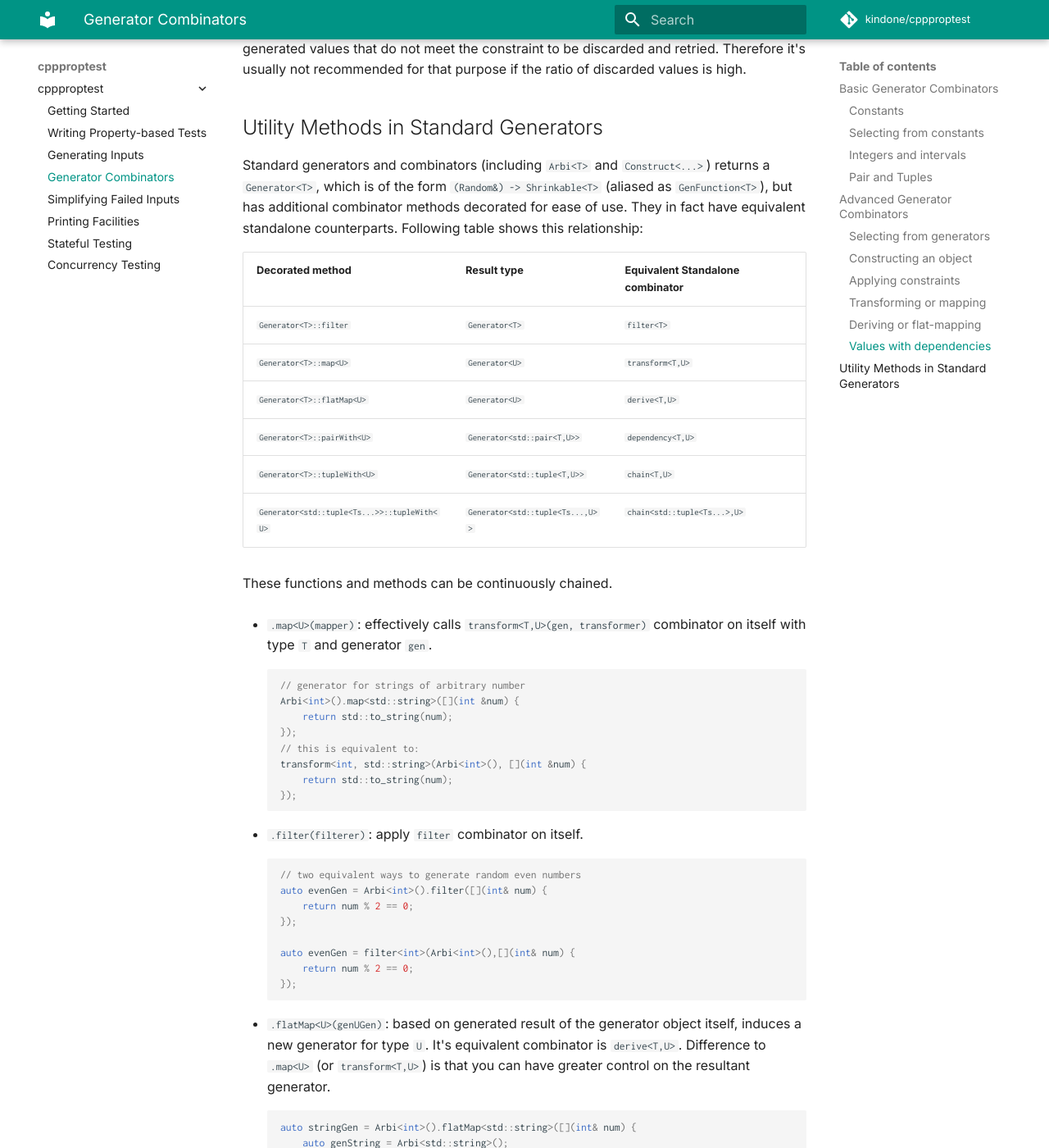
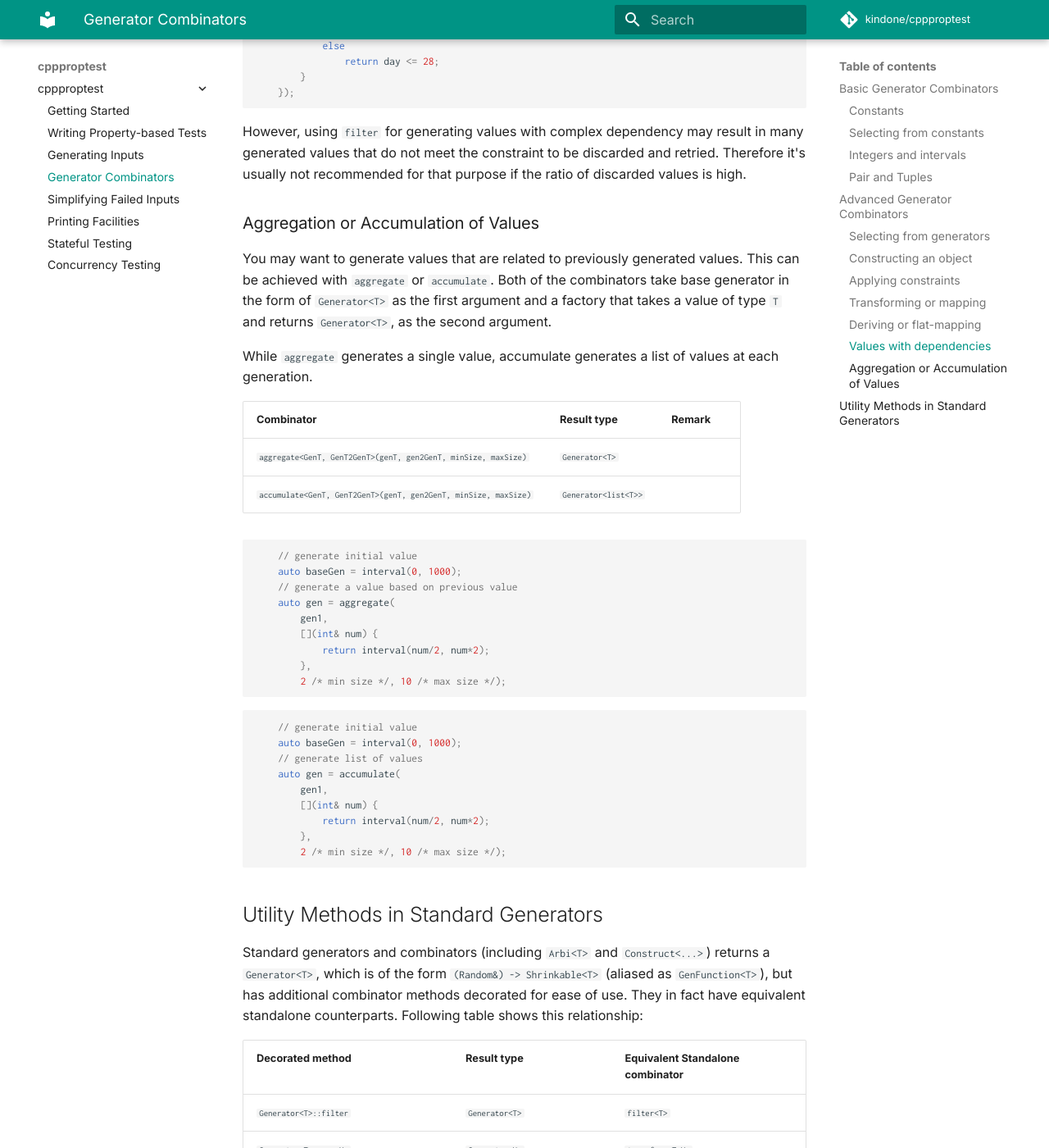
Before and after one commit to kindone/cppproptest, an MkDocs documentation site: the page built from docs/Combinators.md, in a window 1280 px wide and 1400 px high, scrolled down 6605 px. Shown: the whole window at 82% size. Built offline with MkDocs 1.6.1 and Material for MkDocs 9.7.7, drawn with Linux system fonts in a browser that asks for light colours; comment, search, counter and statistics services are not loaded; some of the changed text lies outside the part shown.

Commit message:
aggregate/accumulate in doc

````diff
--- a/docs/Combinators.md
+++ b/docs/Combinators.md
@@ -5,18 +5,19 @@ Generator combinators are provided for building a new generator based on existin
 
 While you can go through this document from top to the bottom, you might be want to find a suitable combinator for your use case using this table:
 
-| Purpose                                            | Related Generator/Combinator                                                                                           | Examples                                   |
-| -------------------------------------------------- | ---------------------------------------------------------------------------------------------------------------------- | ------------------------------------------ |
-| Generate just a constant                           | [`just<T>`](#constants)                                                                                                | `0` or `"1337"`                            |
-| Generate a value within constants                  | [`elementOf<T>`](#selecting-from-values)                                                                               | a prime number under 100                   |
-| Generate a list of unique values                   | [`Arbi<set<T>>`](Generators.md#built-in-arbitraries)                                                                   | `{3,5,1}` but not `{3,5,5}`                |
-| Generate a value within numeric range of values    | [`interval<T>`, `integers<T>`](#integers-and-intervals)                                                                | a number within `1`~`9999`                 |
-| Generate a pair or a tuple of different types      | [`pairOf<T1,T2>`, `tupleOf<Ts...>`](#pair-and-tuples)                                                                  | a `pair<int, string>`                      |
-| Union multiple generators                          | [`unionOf<T>` (`oneOf<T>`)](#selecting-from-generators)                                                                | `20~39` or `60~79` combined                |
-| Transform into another type or a value             | [`transform<T,U>`](#transforming-or-mapping)                                                                           | `"0"` or `"1.4"` (a number as string).     |
-| Generate a struct or a class object                | [`construct<T,ARGS...>`](#constructing-an-object)                                                                      | a `Rectangle` object with width and height |
-| Apply constraints in generated values              | [`filter` (`suchThat`)](#applying-constraints)                                                                         | an even natural number (`n % 2 == 0`)      |
-| Generate values with dependencies or relationships | [`dependency`, `chain`](#values-with-dependencies), [`pairWith`, `tupleWith`](#utility-methods-in-standard-generators) | a rectangle where `width == height * 2`    |
+| Purpose                                              | Related Generator/Combinator                                                                                           | Examples                                                                      |
+| ---------------------------------------------------- | ---------------------------------------------------------------------------------------------------------------------- | ----------------------------------------------------------------------------- |
+| Generate just a constant                             | [`just<T>`](#constants)                                                                                                | `0` or `"1337"`                                                               |
+| Generate a value within constants                    | [`elementOf<T>`](#selecting-from-values)                                                                               | a prime number under 100                                                      |
+| Generate a list of unique values                     | [`Arbi<set<T>>`](Generators.md#built-in-arbitraries)                                                                   | `{3,5,1}` but not `{3,5,5}`                                                   |
+| Generate a value within numeric range of values      | [`interval<T>`, `integers<T>`](#integers-and-intervals)                                                                | a number within `1`~`9999`                                                    |
+| Generate a pair or a tuple of different types        | [`pairOf<T1,T2>`, `tupleOf<Ts...>`](#pair-and-tuples)                                                                  | a `pair<int, string>`                                                         |
+| Union multiple generators                            | [`unionOf<T>` (`oneOf<T>`)](#selecting-from-generators)                                                                | `20~39` or `60~79` combined                                                   |
+| Transform into another type or a value               | [`transform<T,U>`](#transforming-or-mapping)                                                                           | `"0"` or `"1.4"` (a number as string).                                        |
+| Generate a struct or a class object                  | [`construct<T,ARGS...>`](#constructing-an-object)                                                                      | a `Rectangle` object with width and height                                    |
+| Apply constraints in generated values                | [`filter` (`suchThat`)](#applying-constraints)                                                                         | an even natural number (`n % 2 == 0`)                                         |
+| Generate values with dependencies or relationships   | [`dependency`, `chain`](#values-with-dependencies), [`pairWith`, `tupleWith`](#utility-methods-in-standard-generators) | a rectangle where `width == height * 2`                                       |
+| Generate a value based on previously generated value | [`aggregate`, `accumulate`](#aggregation-or-accumulation-of-values)                                                    | a sequence of numbers where each one is between 0.5x and 1.5x of its previous |
 
 &nbsp;
 
@@ -106,6 +107,7 @@ You can combine generators to a single generator that can generate each of them
     // generates a numeric within ranges [0,10], [100, 1000], [10000, 100000]
     auto evenGen = oneOf<int>(weightedGen(interval(0, 10), 0.8), weightedGen(interval(100, 1000), 0.15), interval(10000, 100000)/* weight automatically becomes 1.0 - (0.8 + 0.15) == 0.05 */);
     ```
+
 * `unionOf<T>` is an alias of `oneOf<T>`
 
 ### Constructing an object
@@ -137,6 +139,7 @@ You can add a filtering condition to a generator to restrict the generated value
         return num % 2 == 0;
     });
     ```
+
 * `suchThat<T>`: an alias of `filter`
 
 ### Transforming or mapping
@@ -250,6 +253,42 @@ Actually you can achieve the similar goal using `filter` combinator:
 However, using `filter` for generating values with complex dependency may result in many generated values that do not meet the constraint to be discarded and retried. Therefore it's usually not recommended for that purpose if the ratio of discarded values is high.
 
 
+### Aggregation or Accumulation of Values
+
+You may want to generate values that are related to previously generated values. This can be achieved with `aggregate` or `accumulate`.
+Both of the combinators take base generator in the form of `Generator<T>` as the first argument and a factory that takes a value of type `T` and returns `Generator<T>`, as the second argument.
+
+While `aggregate` generates a single value, accumulate generates a list of values at each generation.
+
+| Combinator                                                      | Result type          | Remark |
+| --------------------------------------------------------------- | -------------------- | ------ |
+| `aggregate<GenT, GenT2GenT>(genT, gen2GenT, minSize, maxSize)`  | `Generator<T>`       |        |
+| `accumulate<GenT, GenT2GenT>(genT, gen2GenT, minSize, maxSize)` | `Generator<list<T>>` |        |
+
+```cpp
+    // generate initial value
+    auto baseGen = interval(0, 1000);
+    // generate a value based on previous value
+    auto gen = aggregate(
+        gen1,
+        [](int& num) {
+            return interval(num/2, num*2);
+        },
+        2 /* min size */, 10 /* max size */);
+```
+
+```cpp
+    // generate initial value
+    auto baseGen = interval(0, 1000);
+    // generate list of values
+    auto gen = accumulate(
+        gen1,
+        [](int& num) {
+            return interval(num/2, num*2);
+        },
+        2 /* min size */, 10 /* max size */);
+```
+
 ## Utility Methods in Standard Generators
 
 Standard generators and combinators (including `Arbi<T>` and `Construct<...>`) returns a `Generator<T>`, which is of the form `(Random&) -> Shrinkable<T>` (aliased as `GenFunction<T>`), but has additional combinator methods decorated for ease of use. They in fact have equivalent standalone counterparts. Following table shows this relationship:
````
Also changed, not shown: 1 other file.
